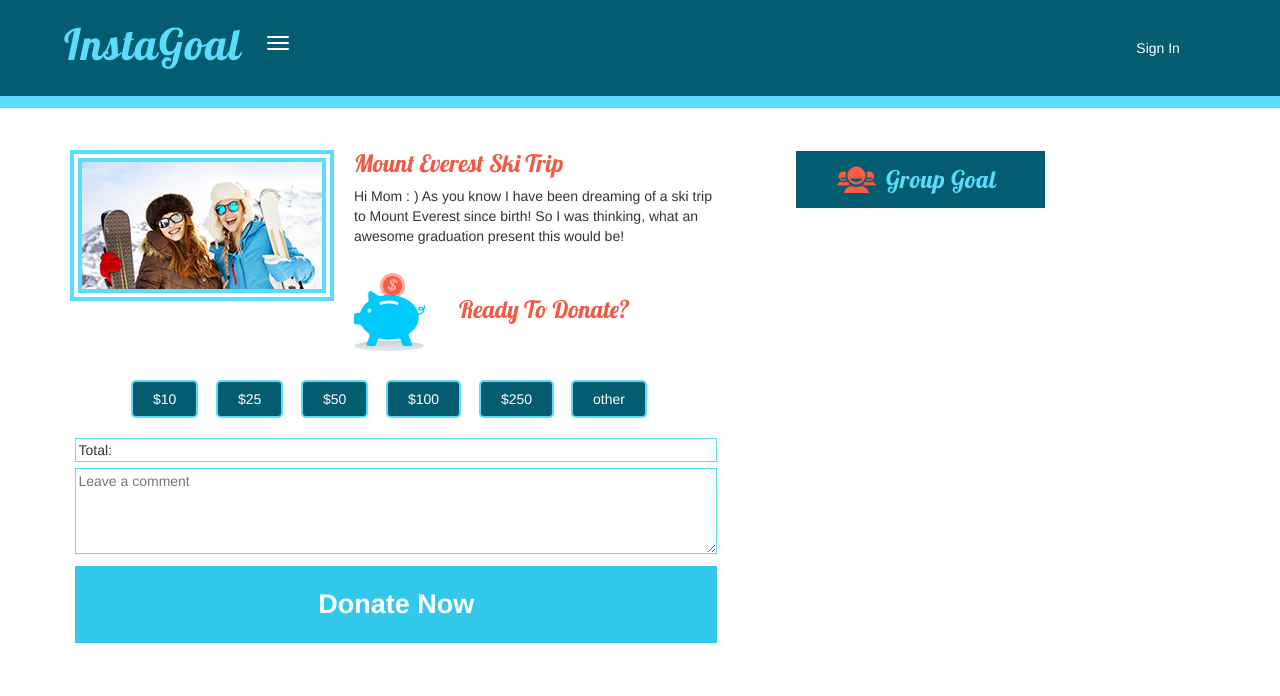
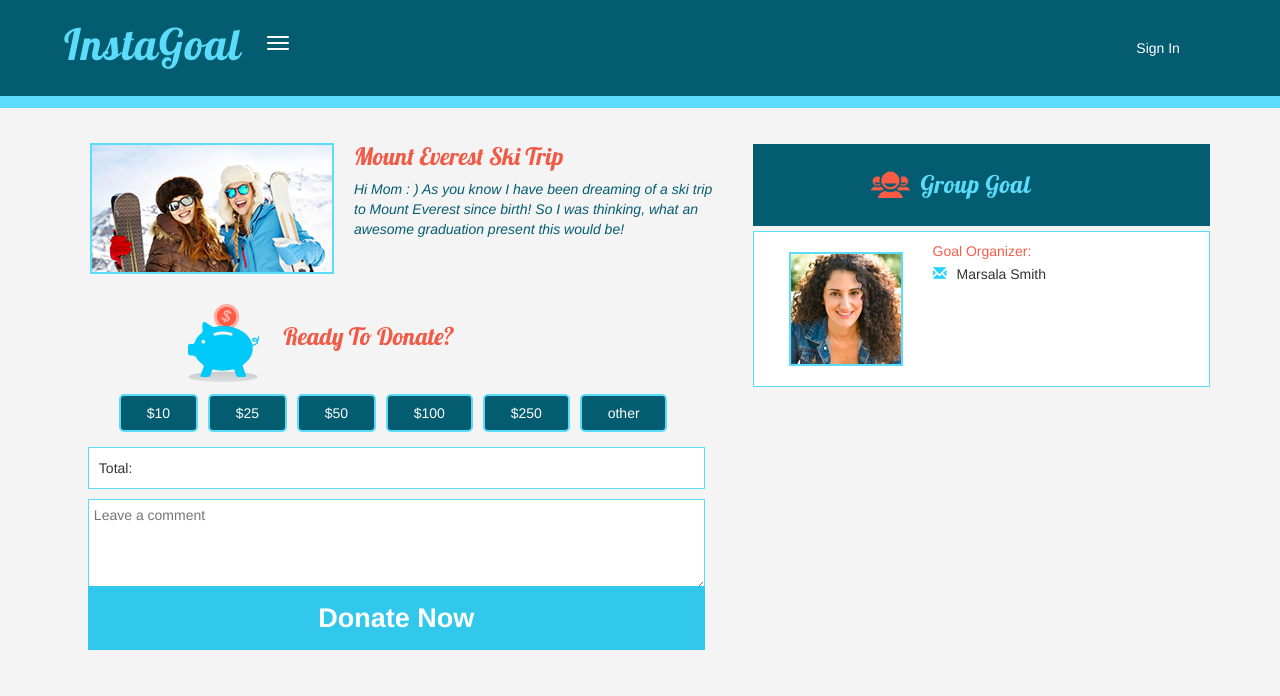
Before and after one commit to jenninep/InstaGoal, a PHP site: page / in a window 1280 px wide. Shown: the top 696 px of the page. Run offline with PHP 8.4, Linux system fonts and the light colour scheme.

Commit message:
started profile Div

```diff
--- a/css/style.css
+++ b/css/style.css
@@ -1,5 +1,6 @@
 body {
   padding-top:107px;
+  background-color: #f5f4f4;
 }
 #logo{
   font-family: 'Lobster', cursive;
@@ -29,12 +30,12 @@ body {
 
 .totalForm{
   width: 100%;
-  padding: 3%;
+  padding: 2%;
 }
 .moneyForm{
   width: 100%;
   border: 1px solid #5cdcfb;
-  margin-bottom: 1%;
+  padding: 5px;
 }
 
 
@@ -42,24 +43,40 @@ body {
   margin: 0;
 }
 .goalImgWithText{
-  margin-top: 23px;
+  padding-top: 16px;
+  padding-right: 25px;
+  padding-bottom: 25px;
+  padding-left: 25px;
+
 }
 .moneyButtDiv{
-    text-align: center;
+  text-align: center;
+  padding: 10px;
   }
 
 .groupGoalDiv{
-  padding-left: 5%;
+  /*text-align: center;*/
 }
 
-/*.goalDescription{
-  max-width: 500px;
-}*/
+.goalDescription{
+  color: #045c71;
+  font-style: italic;
+}
 .goalImage{
-  border: 12px double #5cdcfb;
+  border: 2px solid #5cdcfb;
   max-width: 100%;
   float: left;
   margin-right: 20px;
+  margin-left: 10px;
+}
+#profilePic{
+   border: 2px solid #5cdcfb;
+   margin: 20px;
+}
+
+#profileInfo{
+  margin-top: 12px;
+  color: #f65c4b;
 }
 .groupIcon{
   float: left;
@@ -67,22 +84,26 @@ body {
 /*.moneyForm{
 min-width: 300px;*/
 .piggyRow{
-  margin-top: 4%;
+  margin-top: 10%;
   margin-left: 17%;
-  margin-bottom: 4%;
+
 }
 #donateTitle{
-  padding: 24px;
+  padding-top: 20px;
+  padding-right: 20px;
+  padding-bottom: 20px;
+  padding-left: 15px;
 }
 .moneyButtons{
   background-color: #045c71;
-  padding-left: 20px;
-  padding-right: 20px;
+  padding-left: 4%;
+  padding-right:4%;
   padding-top: 7px;
   padding-bottom: 7px;
   color: white;
   border-radius: 5px;
-  margin-right: 2%;
+  margin-right: 1%;
+  margin-bottom: 2%;
   border: 2px solid #5cdcfb;
 }
 #donateButton{
@@ -91,6 +112,7 @@ min-width: 300px;*/
     color: #ffffff;
     font-size: 27px;
     font-weight: bold;
+    margin-top: -10px;
 }
 
 
@@ -98,21 +120,38 @@ min-width: 300px;*/
   display: inline-block;
   font-family: 'Lobster', cursive;
   background-color: #045c71;
-  padding-top: 15px;
-  padding-right: 49px;
-  padding-bottom: 15px;
-  padding-left: 41px;
-  margin-top: 14%;
+  padding-top: 6%;
+  padding-bottom: 6%;
+  padding-left: 26%;
+  margin-top: 8%;
+  width: 100%;
 }
+
 .goalDiv{
   text-align: left;
+}
+#totalDonation{
+   margin-bottom: 10px;
+   padding: 10px;
+   margin-top: -10px;
 }
 
 h3{
   font-family: 'Lobster', cursive;
   color: #f05b47;
+}
 
+#envelope{
+  color: #28d2fb;
+  margin-right: 10px;
 }
+
+.profileDiv{
+  padding: inherit;
+  background-color: white;
+  border: 1px solid #5cdcfb;
+}
+
 #goalText{
   float: left;
   margin-left: 10px;
@@ -189,7 +228,7 @@ h3{
     padding-left: 14px;
   }
   #signIn{
-    margin-left: 30px;
+    margin-left: 36px;
   }
   .goalImage{
     float: none;
--- a/index.html
+++ b/index.html
@@ -73,17 +73,31 @@
 					<div class="totalForm">
 						<form action="demo_form.asp">
 							<input  class="moneyForm " id="totalDonation" type="text" name="totalDonation"  value="Total:"><br>
-							<textarea  class="moneyForm" id="commentBox" type="text" name="commentBox" rows="4" placeholder="Leave a comment" value=""></textarea><br>
+							<textarea  class="moneyForm" id="commentBox" type="text" name="commentBox" rows="4" placeholder="Leave a comment" value=""></textarea>
 							<input id="donateButton" class="totalForm" type="submit" value="Donate Now">
 						</form>
 					</div>
 				</div>
 			</div>
 
-			<div class="col-sm-4 groupGoalDiv">
+			<div class="col-sm-5 groupGoalDiv">
 				<div id="groupGoalTitle">
 					<img class= "groupIcon" src="css/images/group.png" alt="goalImage">
 					<h4 id="goalText">Group Goal</h4>
+				</div>
+
+				<div class="profileDiv">
+					<div class="media">
+					  <div class="media-left">
+					    <a href="#">
+					      <img id="profilePic" class="media-object" src="css/images/profilePic.png" alt="profile Pic">
+					    </a>
+					  </div>
+					  <div class="media-body">
+					    <h5 id="profileInfo" class="media-heading">Goal Organizer:</h5>
+					    <span id="envelope" class="glyphicon glyphicon-envelope" aria-hidden="true"></span>Marsala Smith
+					  </div>
+					</div>
 				</div>
 			</div>
 		</div>
```
Also changed, not shown: css/images/profilePic.png (added).
